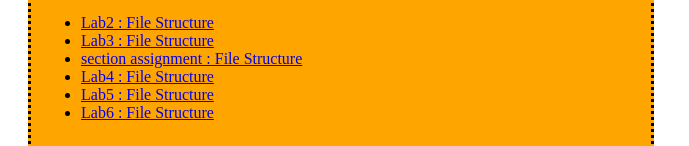
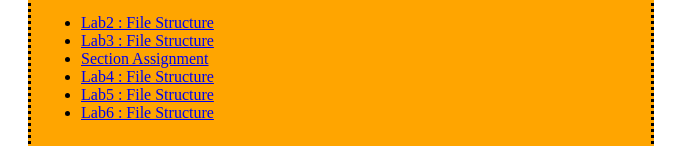
Before and after one commit to eloise1234/art101, a plain HTML site: page index.html in a window 1280 px wide. Shown: the part 1346-1492 px from the top of the page, without its empty margins (0-689 px from the left). Drawn offline with Linux system fonts and the light colour scheme; files that its build step writes are made by us from their sources.

Commit message:
Update index.html

```diff
--- a/index.html
+++ b/index.html
@@ -24,7 +24,7 @@
 	<ul>
 		<li><a href="lab2/lab2.pdf">Lab2 : File Structure </a></li>
 		<li><a href="lab3/index.html">Lab3 : File Structure </a></li>
-		<li><a href="lab3/section.html">section assignment : File Structure </a></li>
+		<li><a href="lab3/section.html"> Section Assignment </a></li>
 		<li><a href="lab4/index.html">Lab4 : File Structure </a></li>
 		<li><a href="lab5/index.html">Lab5 : File Structure </a></li>
 		<li><a href="lab6/index.html">Lab6 : File Structure </a></li>
```
